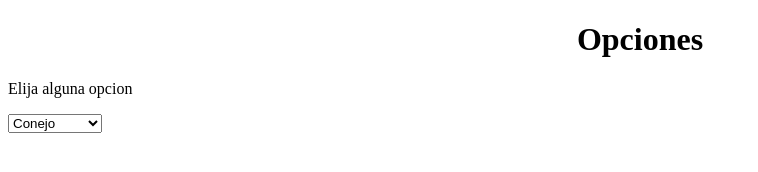
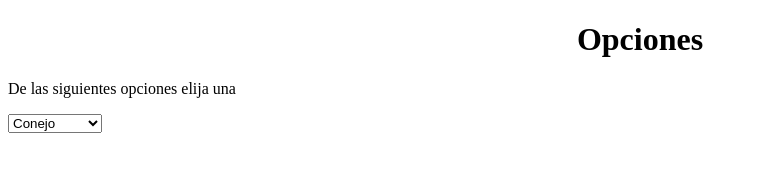
Before and after one commit to MelanyHerrera/Ejer6, a plain HTML site: page index.html in a window 1280 px wide. Shown: the whole page, without its empty margins (0-758 px from the left). Drawn offline with Linux system fonts and the light colour scheme.

Commit message:
actualizado

```diff
--- a/index.html
+++ b/index.html
@@ -5,7 +5,7 @@
     </head>
     <body>
       <h1><center>Opciones</center></h1>
-      <p>Elija alguna opcion</p>
+      <p>De las siguientes opciones elija una</p>
       <form>
         <select name="Opciones">
           <optgroup label="Animales">
```
